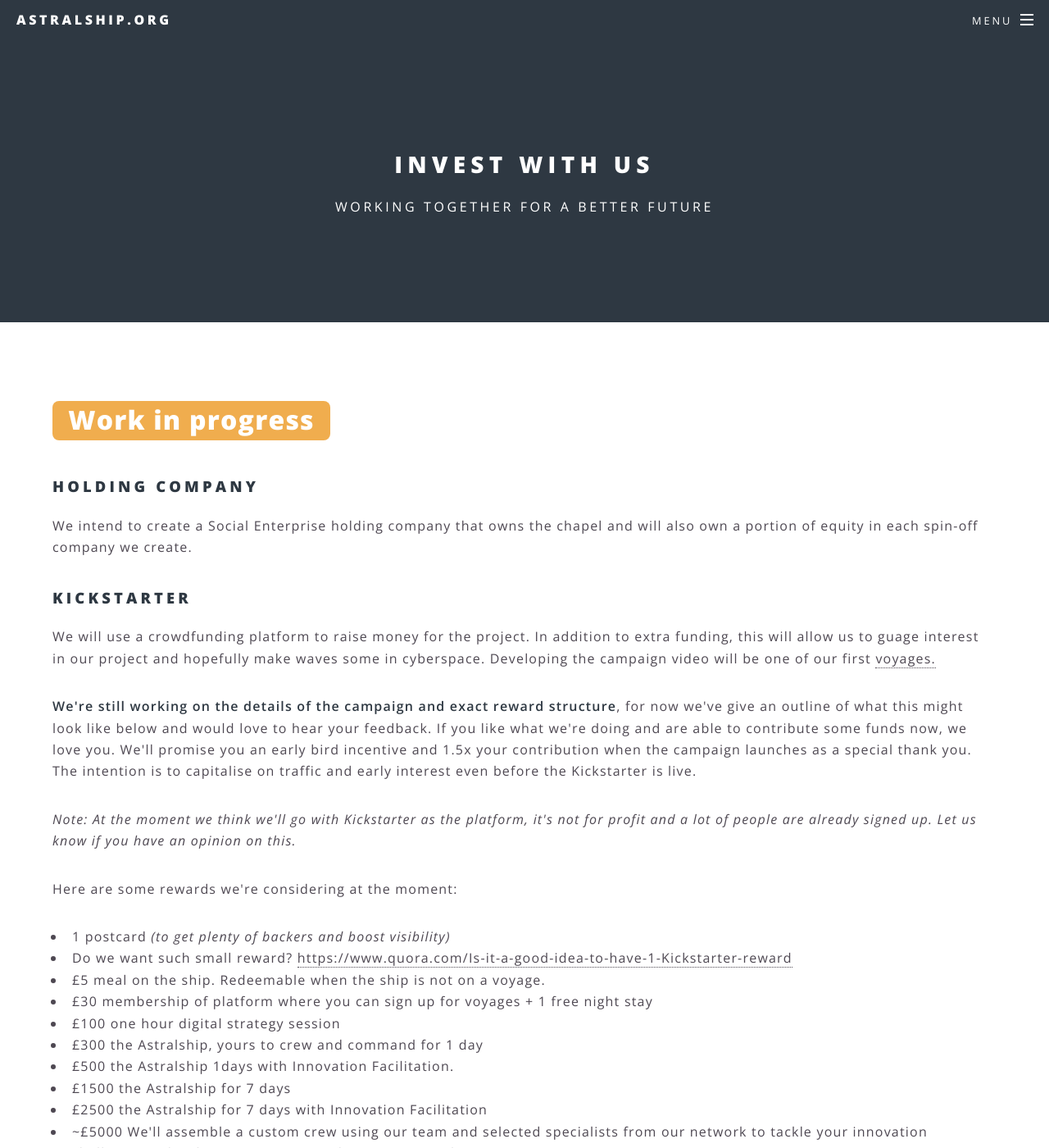
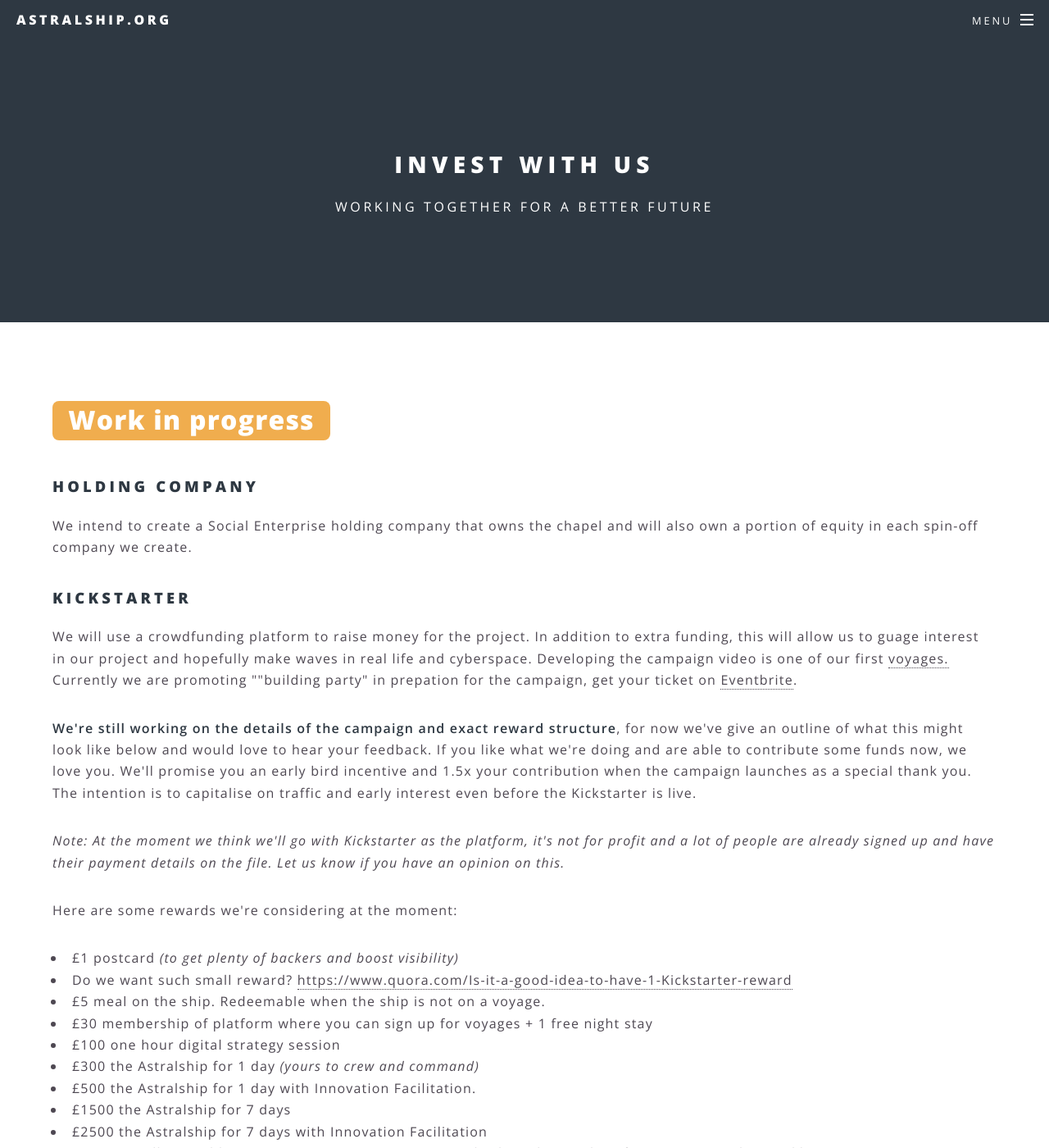
Before and after one commit to astralship/astralship.github.io, a Jekyll site: the page built from investment.html, in a window 1280 px wide and 1400 px high. Shown: the whole window at 82% size. Built offline with Jekyll 4.4.1, drawn with Linux system fonts in a browser that asks for light colours; some of the changed text lies outside the part shown.

Commit message:
consistent formatting of rewards

```diff
--- a/investment.html
+++ b/investment.html
@@ -12,22 +12,22 @@ order: 1
 
 
 	<h3>Kickstarter </h3>
-	<p>We will use a crowdfunding platform to raise money for the project. In addition to extra funding, this will allow us to guage interest in our project and hopefully make waves some in cyberspace. Developing the campaign video will be one of our first <a href="voyages.html">voyages.</a></p>
+	<p>We will use a crowdfunding platform to raise money for the project. In addition to extra funding, this will allow us to guage interest in our project and hopefully make waves in real life and cyberspace. Developing the campaign video is  one of our first <a href="voyages.html">voyages.</a> Currently we are promoting &quot;"building party&quot; in prepation for the campaign, get your ticket on <a href="https://astralship.eventbrite.co.uk">Eventbrite</a>.</p>
 
 	<p><strong>We're still working on the details of the campaign and exact reward structure</strong>, for now we've give an outline of what this might look like below and would love to hear your feedback. If you like what we're doing and are able to contribute some funds now, we love you. We'll promise you an early bird incentive and 1.5x your contribution when the campaign launches as a special thank you. The intention is to capitalise on traffic and early interest even before the Kickstarter is live.</p>
 
-	<p><em>Note: At the moment we think we'll go with Kickstarter as the platform, it's not for profit and a lot of people are already signed up. Let us know if you have an opinion on this.</em></p>
+	<p><em>Note: At the moment we think we'll go with Kickstarter as the platform, it's not for profit and a lot of people are already signed up and have their payment details on the file. Let us know if you have an opinion on this.</em></p>
 
 	<p>Here are some rewards we're considering at the moment:</p>
 
 	<ul>
-		<li>1 postcard <em>(to get plenty of backers and boost visibility)</em></li>
+		<li>£1 postcard <em>(to get plenty of backers and boost visibility)</em></li>
 		<li>Do we want such small reward? <a href="https://www.quora.com/Is-it-a-good-idea-to-have-1-Kickstarter-reward">https://www.quora.com/Is-it-a-good-idea-to-have-1-Kickstarter-reward</a></li>
 		<li>£5 meal on the ship. Redeemable when the ship is not on a voyage.</li>
 		<li>£30 membership of platform where you can sign up for voyages + 1 free night stay</li>
 		<li>£100 one hour digital strategy session</li>
-		<li>£300 the Astralship, yours to crew and command for 1 day</li>
-		<li>£500 the Astralship 1days with Innovation Facilitation.
+		<li>£300 the Astralship for 1 day <em>(yours to crew and command)</em></li>
+		<li>£500 the Astralship for 1 day with Innovation Facilitation.
 		<li>£1500 the Astralship for 7 days</li>
 		<li>£2500 the Astralship for 7 days with Innovation Facilitation</li>
 		<li>~£5000 We'll assemble a custom crew using our team and selected specialists from our network to tackle your innovation challenge or develop your app or product. Get in touch.</li>
```
Also changed, not shown: other parts of investment.html (+2 -2 lines).
